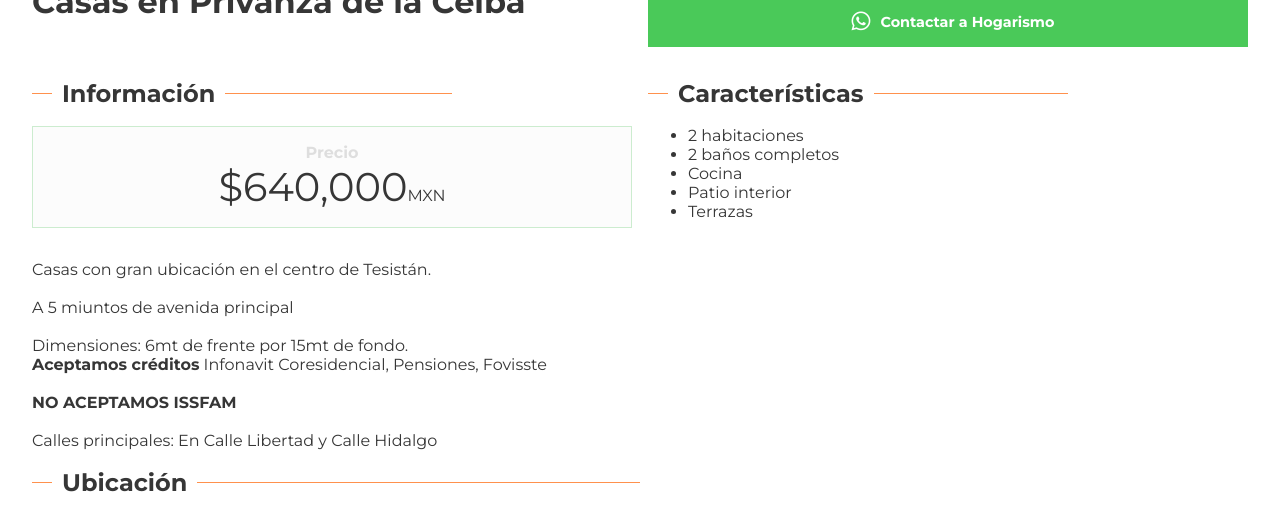
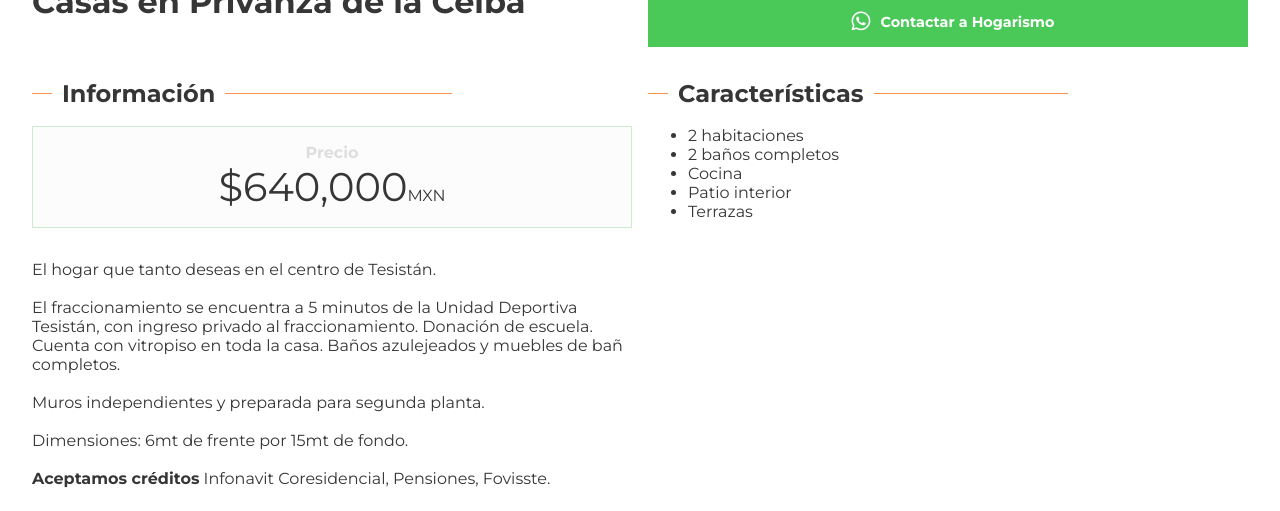
Before and after one commit to Rosten98/hogarismo, a Jekyll site: the page built from _posts/2020-10-12-ceibas.md, in a window 1280 px wide and 900 px high, scrolled down 922 px, cut to the strip 0-511 px from the top of the window. Built offline with Jekyll 4.4.1, drawn with Linux system fonts in a browser that asks for light colours; nearby versions of some CDN libraries.

Commit message:
Changed description

```diff
--- a/_posts/2020-10-12-ceibas.md
+++ b/_posts/2020-10-12-ceibas.md
@@ -9,27 +9,26 @@ images: './assets/images/ceibas'
 number_of_images: 12
 description: "
 <p>
-Casas con gran ubicación en el centro de Tesistán.
+  El hogar que tanto deseas en el centro de Tesistán.
 </p>
 <br>
 <p>
-A 5 miuntos de avenida principal
+El fraccionamiento se encuentra a 5 minutos de la Unidad Deportiva Tesistán, con ingreso privado al fraccionamiento.
+Donación de escuela. Cuenta con vitropiso en toda la casa. Baños azulejeados y muebles de bañ completos.
+</p>
+<br>
+<p>
+Muros independientes y preparada para segunda planta.
 </p>
 <br>
 <p>
 Dimensiones: 6mt de frente por 15mt de fondo.
 </p>
+<br>
 <p>
-<b>Aceptamos créditos</b> Infonavit Coresidencial, Pensiones, Fovisste
+<b>Aceptamos créditos</b> Infonavit Coresidencial, Pensiones, Fovisste.
 </p>
 <br>
-<p>
-<b>NO ACEPTAMOS ISSFAM</b>
-</p>
-<br>
-<p>
-Calles principales: En Calle Libertad y Calle Hidalgo
-</p>
 "
 amenities:
   - 2 habitaciones
```
